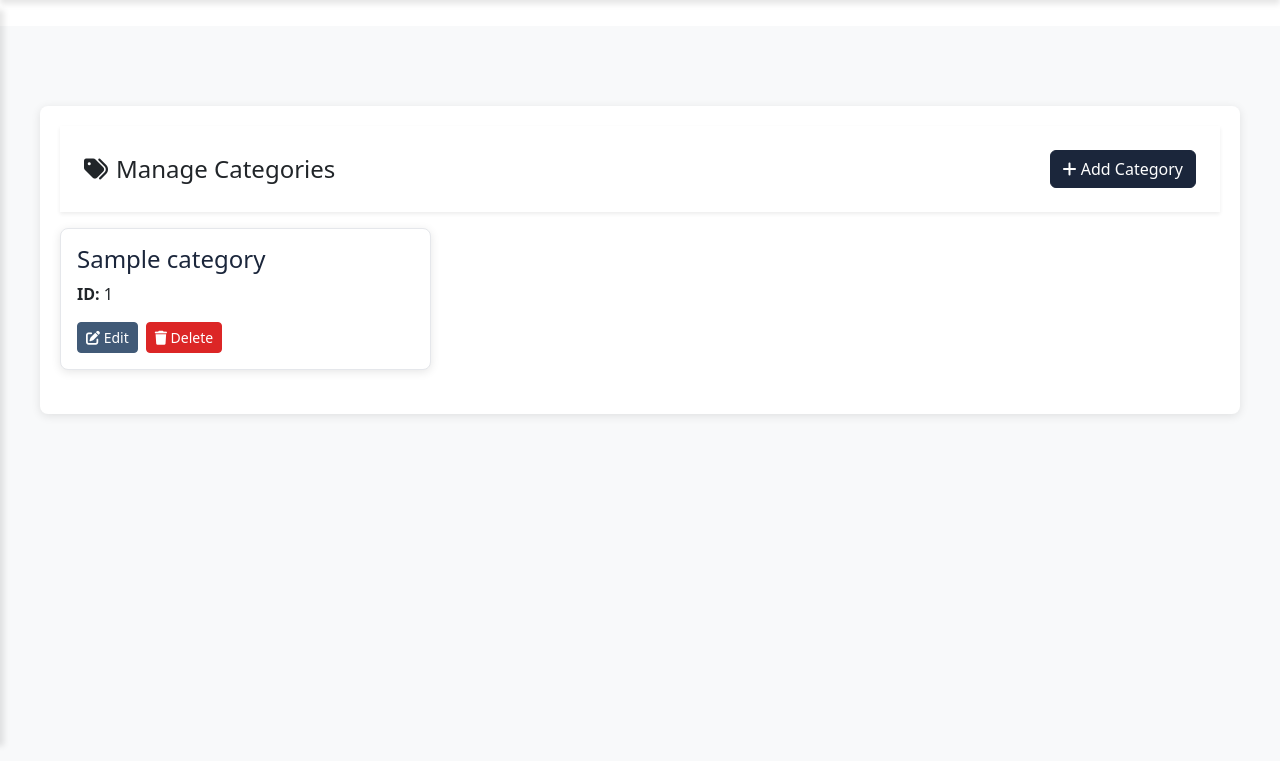
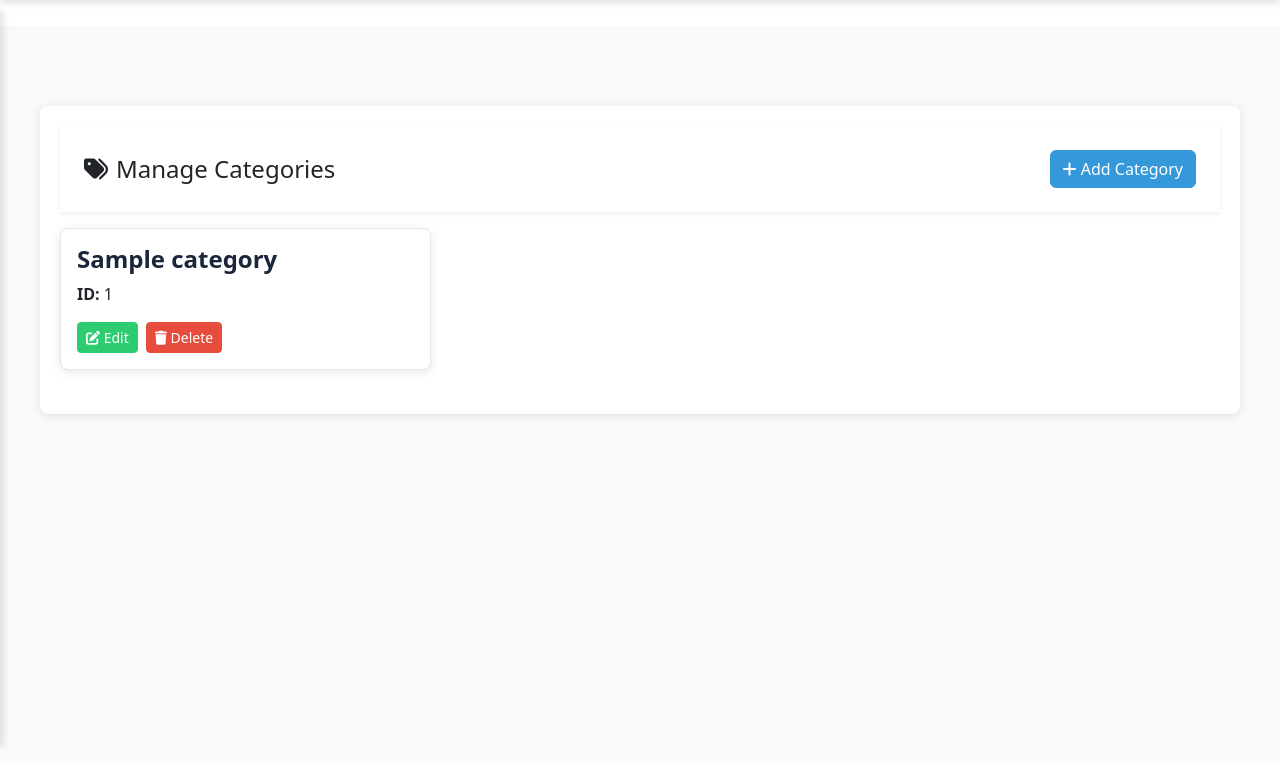
Before and after one commit to KleinReveche/access-management-system-web, a PHP site: page /main/product_category.php in a window 1280 px wide. Shown: the part 54-815 px from the top of the page. Run offline with PHP 8.4, Linux system fonts and the light colour scheme; a user stored in the database is signed in; data comes from the database, SQL or seed files in the repository; tables that the repository leaves empty hold one stand-in row (values such as "Sample post"); grey boxes marked "Sample" are stand-in pictures; a stand-in replaces the project's code that opens the database connection; some libraries are stand-ins or nearby versions.

Commit message:
i change the style in product category from hover to toast

```diff
--- a/main/product_category.php
+++ b/main/product_category.php
@@ -138,39 +138,49 @@ $categories = $stmt->fetchAll();
     }
     #product-category-page .category-card:hover {
   transform: translateY(-5px);
-      box-shadow: 0 4px 15px rgba(0, 0, 0, 0.15);
+  box-shadow: 0 6px 20px rgba(0, 0, 0, 0.2);
 }
+
 #product-category-page .category-card h4 {
   color: var(--primary-color);
+  font-weight: bold;
 }
+
 #product-category-page .btn-primary {
-      background-color: var(--primary-color);
-      border-color: var(--primary-color);
+  background-color: #3498db; /* New background color */
+  border-color: #3498db;
 }
+
 #product-category-page .btn-primary:hover {
-      background-color: var(--secondary-color);
-      border-color: var(--secondary-color);
+  background-color: #2980b9;
+  border-color: #2980b9;
 }
+
 #product-category-page .btn-danger {
-      background-color: var(--danger-color);
-      border-color: var(--danger-color);
+  background-color: #e74c3c; /* New background color */
+  border-color: #e74c3c;
 }
+
 #product-category-page .btn-danger:hover {
-      background-color: #e53935;
-      border-color: #e53935;
+  background-color: #c0392b;
+  border-color: #c0392b;
 }
+
 #product-category-page .btn-secondary {
-      background-color: var(--secondary-color);
-      border-color: var(--secondary-color);
+  background-color: #2ecc71; /* New background color */
+  border-color: #2ecc71;
 }
+
 #product-category-page .btn-secondary:hover {
-      background-color: var(--accent-color);
-      border-color: var(--accent-color);
+  background-color: #27ae60;
+  border-color: #27ae60;
 }
+
 #product-category-page .modal-header {
-      background-color: var(--primary-color);
+  background-color: #34495e; /* New background color */
   color: #ffffff;
 }
+
 #product-category-page .toast {
   position: fixed;
   top: 50%;
@@ -178,6 +188,9 @@ $categories = $stmt->fetchAll();
   transform: translate(-50%, -50%);
   z-index: 1055;
   border-radius: 8px;
+  background-color: #8e44ad; /* New background color */
+  color: #ffffff;
+  padding: 1rem;
 }
   </style>
 </head>
```
Lines whose indentation alone changed are shown as unchanged.
